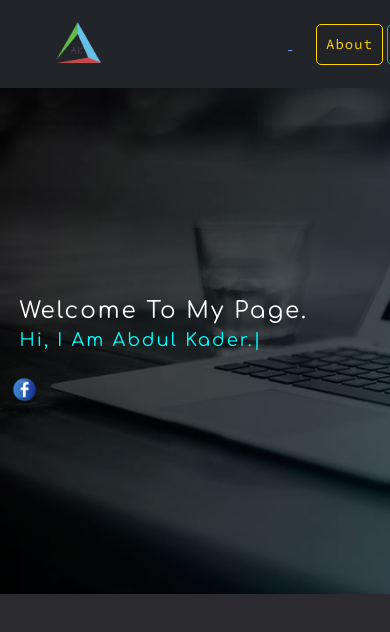
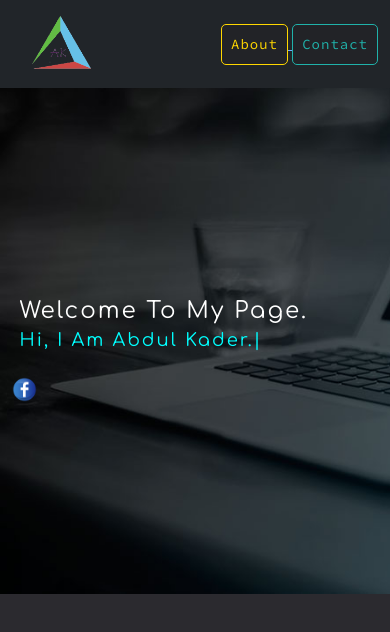
Before and after one commit to ProKadeR/MyWeb, a plain HTML site: page index.html in a window 390 px wide. Drawn offline with nearby package versions, Linux system fonts and the light colour scheme; a web font is replaced by a local one.

Commit message:
Update Main.CSS

```diff
--- a/CSS FIle/Main.CSS
+++ b/CSS FIle/Main.CSS
@@ -11,8 +11,10 @@ html, body {
 Header CSS
 */
 
+
 .container img {
-    width: 60px;
+    width: 100px;
+    margin-left: 10px;
 }
 
 button {
@@ -92,13 +94,13 @@ Hero Section CSS
 
 @media(max-width: 1068px) {
 
+    .container img {
+        width: 80px;
+    }
     button {
         font-size: 14px;
         letter-spacing: 1px;
         padding: 9px;
-        position: relative;
-        right: 30px;
-        left: 95px;
     }
     .hero h2 {
         font-size:23px;
```
